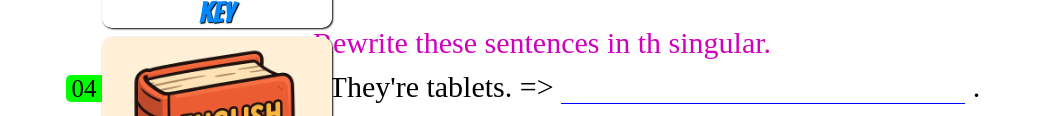
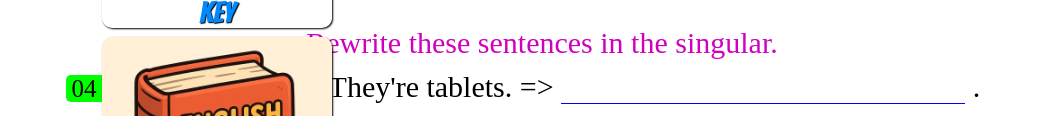
Before and after one commit to Teacher-Jorge/Book-1-Unit-2-Lesson-B, a plain HTML site: page index.html in a window 1280 px wide. Shown: the part 353-469 px from the top of the page, without its empty margins (98-1142 px from the left). Drawn offline with Linux system fonts and the light colour scheme; a web font is replaced by a local one.

Commit message:
Update index.html

```diff
--- a/index.html
+++ b/index.html
@@ -37,7 +37,7 @@
     </div>
 
      <div class="instructions">
-        Rewrite these sentences in th singular.
+        Rewrite these sentences in the singular.
     </div>
 
       <div class="container">
@@ -93,4 +93,5 @@
     <script src="script.js"></script>
 
 </body>
+
 </html>
```
